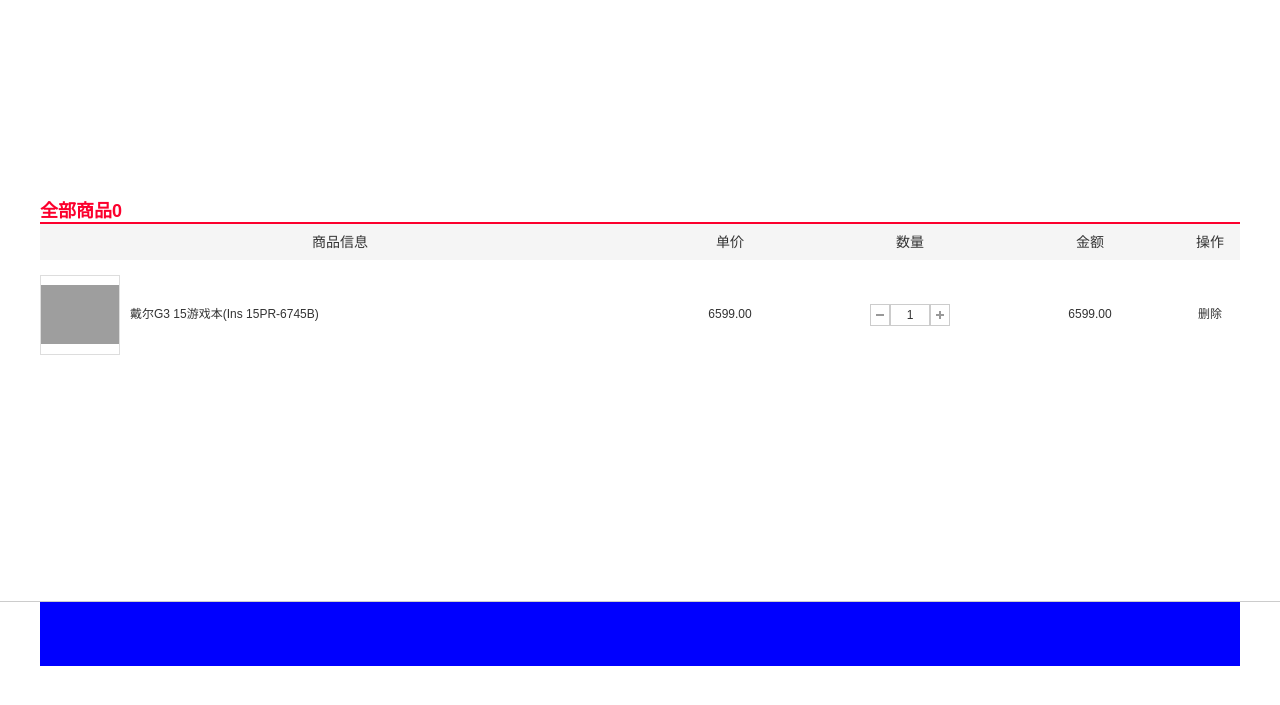
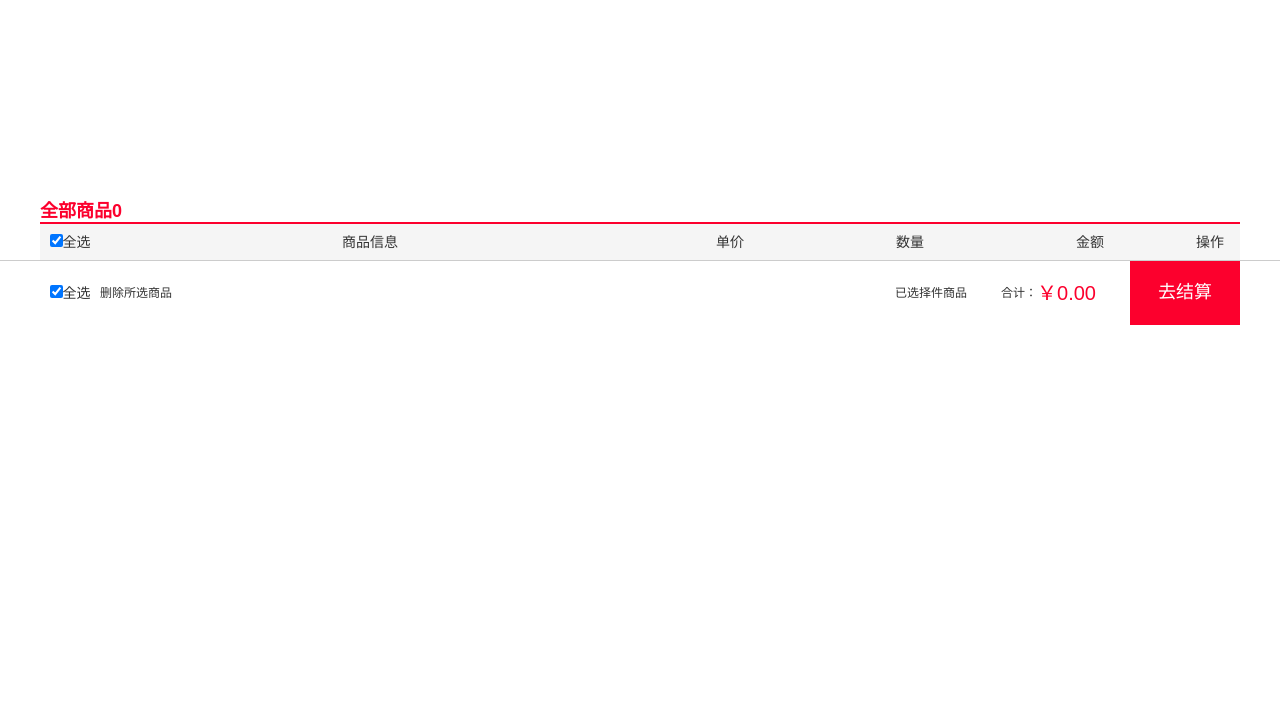
Before and after one commit to 1714581719/ZOL, a PHP site: page /cart.html in a window 1280 px wide. Shown: the top 705 px of the page. Run offline with PHP 8.4, Linux system fonts and the light colour scheme; grey boxes are pictures that could not be loaded.

Commit message:
完成了登录注册页面，完成了购物车的渲染

```diff
--- a/src/cart.html
+++ b/src/cart.html
@@ -15,37 +15,26 @@
     <div class="cart">
         <h1>全部商品<span>0</span></h1>
         <div class="cart_title">
+            <label for=""><input type="checkbox" class="all" checked>全选</label>
             <span>商品信息</span>
             <span>单价</span>
             <span>数量</span>
             <span>金额</span>
             <span>操作</span>
         </div>
-        <div class="cart_goods">
-            <div class="goods_img">
-                <img src="https://mercrt-fd.zol-img.com.cn/t_s400x400/g2/M00/08/09/ChMlWV1Km6mIP3b7AAFNWzUIiDwAAMbuQO-80UAAU1z051.jpg" alt="">
-            </div>
-            <span class="goods_title">戴尔G3 15游戏本(Ins 15PR-6745B)</span>
-            <span class="goods_price">6599.00</span>
-            <div class="number">
-                <span class="num_sub">
-                    <img src="img/detail_minus.png" alt="">
-                </span>
-                <input class="goods_num" type="text" value="1">
-                <span class="num_add">
-                    <img src="img/detail_add.png" alt="">
-                </span>
-            </div>
-            <span class="goods_total_price">6599.00</span>
-            <span class="goods_delete">删除</span>
-        </div>
     </div>
     <div class="cart_submit_box">
         <div class="cart_submit">
             <div class="cart_submit_left">
-
+                <label for=""><input type="checkbox" class="all" checked>全选</label>
+                <span>删除所选商品</span>
             </div>
-            <div class="cart_submit_right"></div>
+            <div class="cart_submit_right">
+                <p>已选择<em></em>件商品</p>
+                <p>合计：</p>
+                <p>￥<span>0.00</span></p>
+                <button>去结算</button>
+            </div>
         </div>
     </div>
     <!-- 页尾 -->
--- a/src/css/cart.css
+++ b/src/css/cart.css
@@ -3,7 +3,6 @@
 
 .cart {
   width: 1200px;
-  height: 400px;
   margin: 24px auto 0; }
 
 h1 {
@@ -17,13 +16,19 @@ h1 {
   background-color: #f5f5f5;
   line-height: 36px;
   font-size: 14px; }
+  .cart_title label {
+    display: block;
+    float: left;
+    width: 60px;
+    font-size: 14px;
+    text-align: center; }
   .cart_title span {
     display: block;
     width: 180px;
     float: left;
     text-align: center; }
-  .cart_title span:first-child {
-    width: 600px; }
+  .cart_title span:nth-child(2) {
+    width: 540px; }
   .cart_title span:last-child {
     width: 60px; }
 
@@ -32,6 +37,12 @@ h1 {
   height: 78px;
   line-height: 78px;
   padding: 15px 0; }
+  .cart_goods label {
+    display: block;
+    float: left;
+    width: 60px;
+    font-size: 14px;
+    text-align: center; }
   .cart_goods .goods_img {
     width: 78px;
     height: 78px;
@@ -55,7 +66,7 @@ h1 {
     height: 78px;
     text-align: center; }
   .cart_goods .goods_title {
-    width: 510px;
+    width: 450px;
     text-align: left; }
   .cart_goods .number {
     float: left;
@@ -101,7 +112,35 @@ h1 {
 .cart_submit {
   width: 1200px;
   height: 100%;
-  background-color: blue;
-  margin: 0 auto; }
+  margin: 0 auto;
+  line-height: 64px; }
+  .cart_submit .cart_submit_left {
+    float: left; }
+    .cart_submit .cart_submit_left label {
+      display: block;
+      float: left;
+      width: 60px;
+      font-size: 14px;
+      text-align: center; }
+    .cart_submit .cart_submit_left span {
+      cursor: pointer; }
+  .cart_submit .cart_submit_right {
+    float: right; }
+    .cart_submit .cart_submit_right p {
+      float: left;
+      margin-right: 34px; }
+    .cart_submit .cart_submit_right p:nth-child(2) {
+      margin-right: 0; }
+    .cart_submit .cart_submit_right p:nth-child(3) {
+      font-size: 20px;
+      color: #fc002d; }
+    .cart_submit .cart_submit_right button {
+      float: left;
+      width: 110px;
+      height: 64px;
+      background-color: #fc002d;
+      border: none;
+      font-size: 18px;
+      color: #fff; }
 
 /*# sourceMappingURL=cart.css.map */
--- a/src/sass/cart.scss
+++ b/src/sass/cart.scss
@@ -9,7 +9,6 @@ $goods_height:78px;
 
 .cart {
     width: $box_width;
-    height: 400px;
     margin: 24px auto 0;
 }
 h1 {
@@ -24,14 +23,21 @@ h1 {
     background-color: #f5f5f5;
     line-height: 36px;
     font-size: 14px;
+    label {
+        display: block;
+        float: left;
+        width: 60px;
+        font-size: 14px;
+        text-align: center;
+    }
     span {
         display: block;
         width: 180px;
         float: left;
         text-align: center;
     }
-    span:first-child {
-        width: 600px;
+    span:nth-child(2) {
+        width: 540px;
     }
     span:last-child {
         width: 60px;
@@ -43,6 +49,13 @@ h1 {
     height: $goods_height;
     line-height: $goods_height;
     padding: 15px 0;
+    label {
+        display: block;
+        float: left;
+        width: 60px;
+        font-size: 14px;
+        text-align: center;
+    }
     .goods_img {
        width: 78px;
        height: 78px;
@@ -66,7 +79,7 @@ h1 {
         text-align: center;
     }
     .goods_title {
-        width: 510px;
+        width: 450px;
         text-align: left;
     }
     .number {
@@ -117,6 +130,42 @@ h1 {
 .cart_submit {
     width: $box_width;
     height: 100%;
-    background-color: blue;
     margin: 0 auto;
+    line-height: 64px;
+    .cart_submit_left {
+        float: left;
+        label {
+            display: block;
+            float: left;
+            width: 60px;
+            font-size: 14px;
+            text-align: center;
+        }
+        span {
+            cursor: pointer;
+        }
+    }
+    .cart_submit_right {
+        float: right;
+        p {
+            float: left;
+            margin-right: 34px;
+        }
+        p:nth-child(2) {
+            margin-right: 0;
+        }
+        p:nth-child(3) {
+            font-size: 20px;
+            color: #fc002d;
+        }
+        button {
+            float: left;
+            width: 110px;
+            height: 64px;
+            background-color: #fc002d;
+            border: none;
+            font-size: 18px;
+            color: #fff;
+        }
+    }
 }
--- a/src/script/cart.js
+++ b/src/script/cart.js
@@ -0,0 +1,59 @@
+!function($) {
+    let $username = 0;
+    let $arrsid = [];
+    let $arrnum = [];
+
+    // 判断是否登录
+    if($.cookie('id')) {
+        $username = $.cookie('id');
+        // 判断是否存在商品购买列表
+        if($.cookie($username + 'sid') && $.cookie($username + 'num')) {
+            $arrsid = $.cookie($username + 'sid').split(',');
+            $arrnum = $.cookie($username + 'num').split(',');
+        }else {
+            $arrsid = [];
+            $arrnum = [];
+        }
+        // 渲染购物车列表
+        $.ajax({
+            type: 'post',
+            url: 'http://10.31.162.21/ZOL/php/cartData.php',
+            data: {
+                arrsid: $arrsid
+            }
+        }).done(function(data) {
+            let $strhtml = '';
+            data = JSON.parse(data);
+            console.log(data);
+            for(let j = 0; j < data.length; j++) {
+                $strhtml += `
+                    <div class="cart_goods">
+                        <label for=""><input type="checkbox" checked></label>
+                        <div class="goods_img">
+                            <img src="${data[j].goods_img}" alt="">
+                        </div>
+                        <span class="goods_title">${data[j].goods_name}</span>
+                        <span class="goods_price">${data[j].goods_price}</span>
+                        <div class="number">
+                            <span class="num_sub">
+                                <img src="img/detail_minus.png" alt="">
+                            </span>
+                            <input class="goods_num" type="text" value="${$arrnum[j]}">
+                            <span class="num_add">
+                                <img src="img/detail_add.png" alt="">
+                            </span>
+                        </div>
+                        <span class="goods_total_price">${(data[j].goods_price * $arrnum[j]).toFixed(2)}</span>
+                        <span class="goods_delete">删除</span>
+                    </div>
+                `;
+            }
+            $('.cart').html($('.cart').html() + $strhtml);
+        });
+
+        // 全选事件
+        $('.all').on('change',function() {
+
+        });
+    }
+}(jQuery);
```
Also changed, not shown: php/cartData.php (added, +13 -0 lines), src/script/detail.js (+18 -7 lines), 1 other file.
